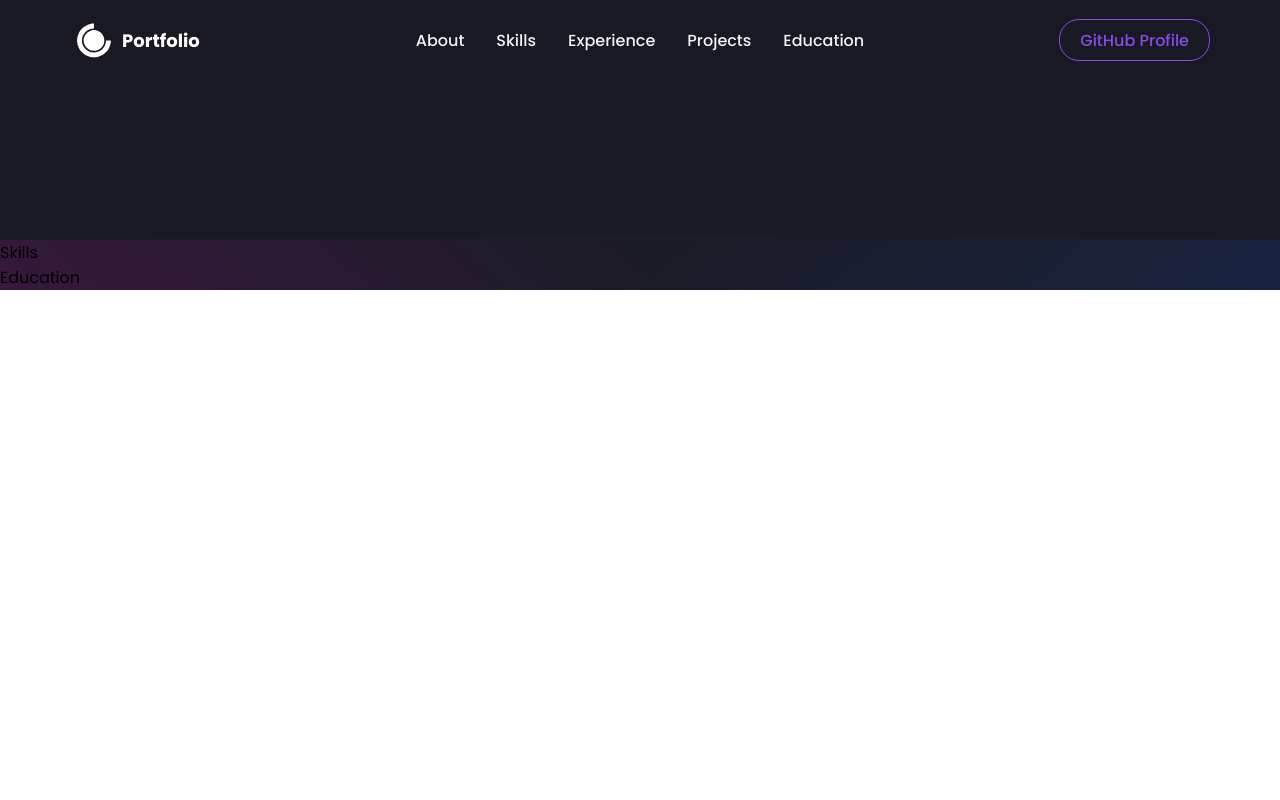
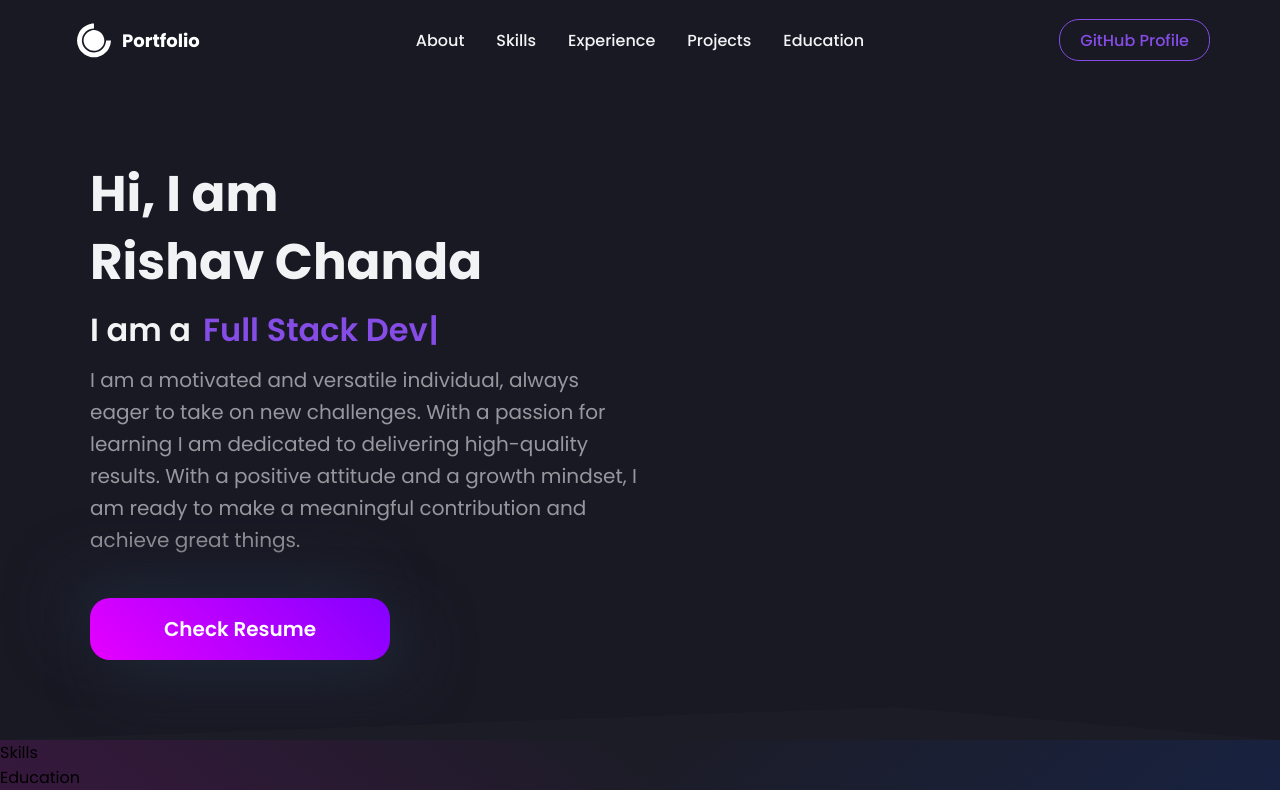
Before and after one commit to manishray2233/Portfolio, a React (Create React App) app: page / in a window 1280 px wide. Built offline with nearby package versions, Linux system fonts and the light colour scheme.

Commit message:
Working on Hero Section

```diff
--- a/src/components/HeroSection/index.js
+++ b/src/components/HeroSection/index.js
@@ -1,5 +1,7 @@
 import React from "react";
 import styled from "styled-components";
+import { Bio } from "../../data/constants";
+import Typewriter from "typewriter-effect";
 
 const HeroContainer = styled.div`
   background-color: ${({ theme }) => theme.card_light};
@@ -77,16 +79,107 @@
   display: flex;
   justify-content: end;
   gap: 12px;
+
   @media screen and (max-width: 960px) {
     order: 1;
     justify-content: center;
     align-items: center;
     margin-bottom: 80px;
   }
+
   @media screen and (max-width: 640px) {
     order: 1;
     margin-bottom: 30px;
   }
+`;
+
+const Title = styled.div`
+  font-size: 50px;
+  font-weight: 700;
+  color: ${({ theme }) => theme.text_primary};
+  line-height: 68px;
+  @media screen and (max-width: 960px) {
+    text-align: center;
+  }
+
+  @media screen and (max-width: 640px) {
+    font-size: 40px;
+    line-height: 48px;
+    margin-bottom: 8px;
+  }
+`;
+
+const TextLoop = styled.div`
+  font-size: 32px;
+  font-weight: 600;
+  color: ${({ theme }) => theme.text_primary};
+  line-height: 68px;
+  gap: 12px;
+  display: flex;
+  @media screen and (max-width: 960px) {
+    text-align: center;
+  }
+
+  @media screen and (max-width: 640px) {
+    font-size: 22px;
+    line-height: 48px;
+    margin-bottom: 16px;
+  }
+`;
+
+const Span = styled.div`
+  color: ${({ theme }) => theme.primary};
+  cursor: pointer;
+`;
+
+const SubTitle = styled.div`
+  font-size: 20px;
+  color: ${({ theme }) => theme.text_primary + 95};
+  line-height: 32px;
+  margin-bottom: 42px;
+  @media screen and (max-width: 960px) {
+    text-align: center;
+  }
+
+  @media screen and (max-width: 640px) {
+    font-size: 16px;
+    line-height: 32px;
+  }
+`;
+
+const ResumeButton = styled.a`
+-webkit-appearance: button;
+    -moz-appearance: button;
+    appearance: button;
+    text-decoration: none;
+    width: 95%;
+    max-width: 300px;
+    text-align: center;
+    padding: 16px 0;
+    color:${({ theme }) => theme.white};
+    border-radius: 20px;
+    cursor: pointer;
+    font-size: 20px;
+    font-weight: 600;
+    transition: all 0.2s ease-in-out !important;
+    background: hsla(271, 100%, 50%, 1);
+    background: linear-gradient(225deg, hsla(271, 100%, 50%, 1) 0%, hsla(294, 100%, 50%, 1) 100%);
+    background: -moz-linear-gradient(225deg, hsla(271, 100%, 50%, 1) 0%, hsla(294, 100%, 50%, 1) 100%);
+    background: -webkit-linear-gradient(225deg, hsla(271, 100%, 50%, 1) 0%, hsla(294, 100%, 50%, 1) 100%);
+    box-shadow:  20px 20px 60px #1F2634,
+    -20px -20px 60px #1F2634;
+    &:hover {
+        transform: scale(1.05);
+    transition: all 0.4s ease-in-out;
+    box-shadow:  20px 20px 60px #1F2634,
+    filter: brightness(1);
+    }
+
+
+    @media (max-width: 640px) {
+        padding: 12px 0;
+        font-size: 18px;
+    }
 `;
 
 const Hero = () => {
@@ -95,7 +188,28 @@
       <HeroContainer>
         <HeroBg></HeroBg>
         <HeroInnerContainer>
-          <HeroLeftContainer></HeroLeftContainer>
+          <HeroLeftContainer>
+            <Title>
+              Hi, I am <br />
+              {Bio.name}
+            </Title>
+            <TextLoop>
+              I am a
+              <Span>
+                <Typewriter
+                  options={{
+                    strings: Bio.roles,
+                    autoStart: true,
+                    loop: true,
+                  }}
+                />
+              </Span>
+            </TextLoop>
+            <SubTitle>{Bio.description}</SubTitle>
+            <ResumeButton href={Bio.resume} target="_blank">
+              Check Resume
+            </ResumeButton>
+          </HeroLeftContainer>
           <HeroRightContainer></HeroRightContainer>
         </HeroInnerContainer>
       </HeroContainer>
```
Also changed, not shown: src/images/HeroImage.jpg (added).
